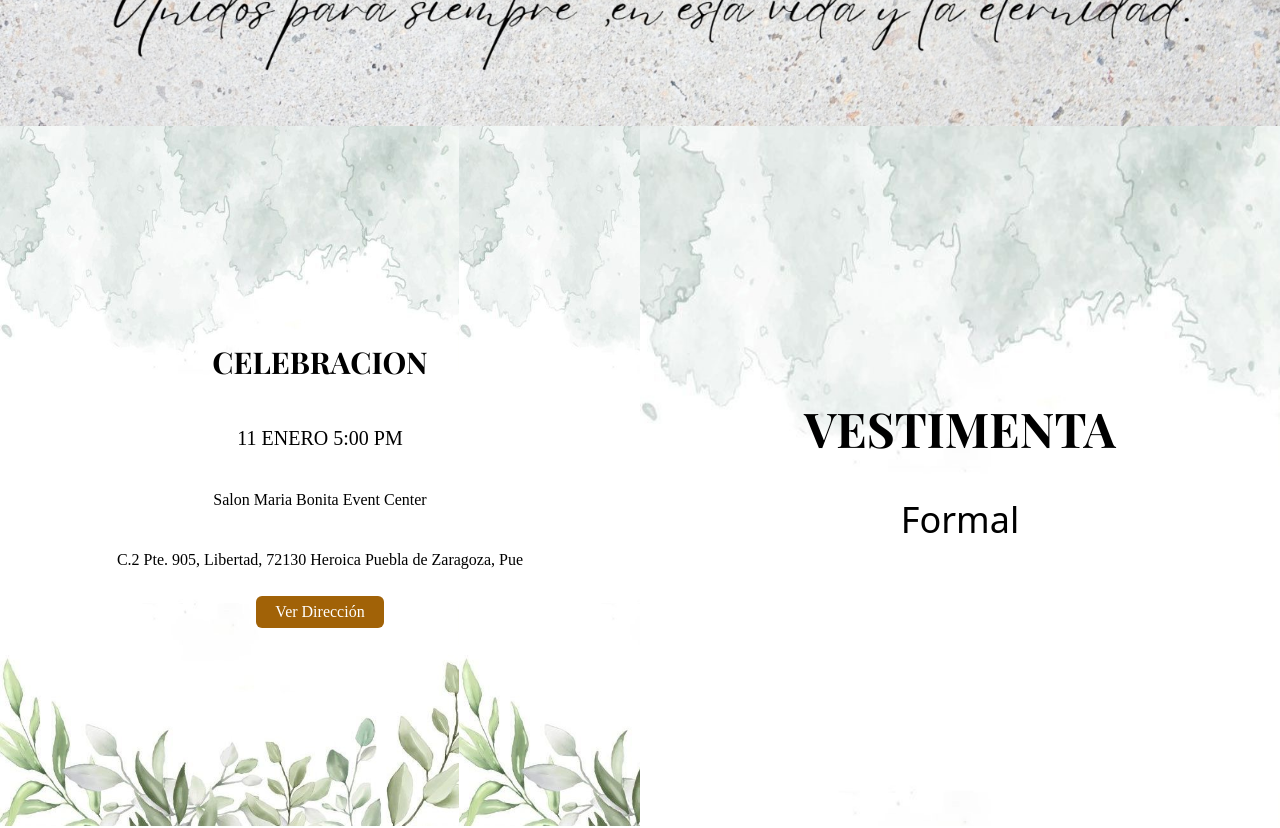
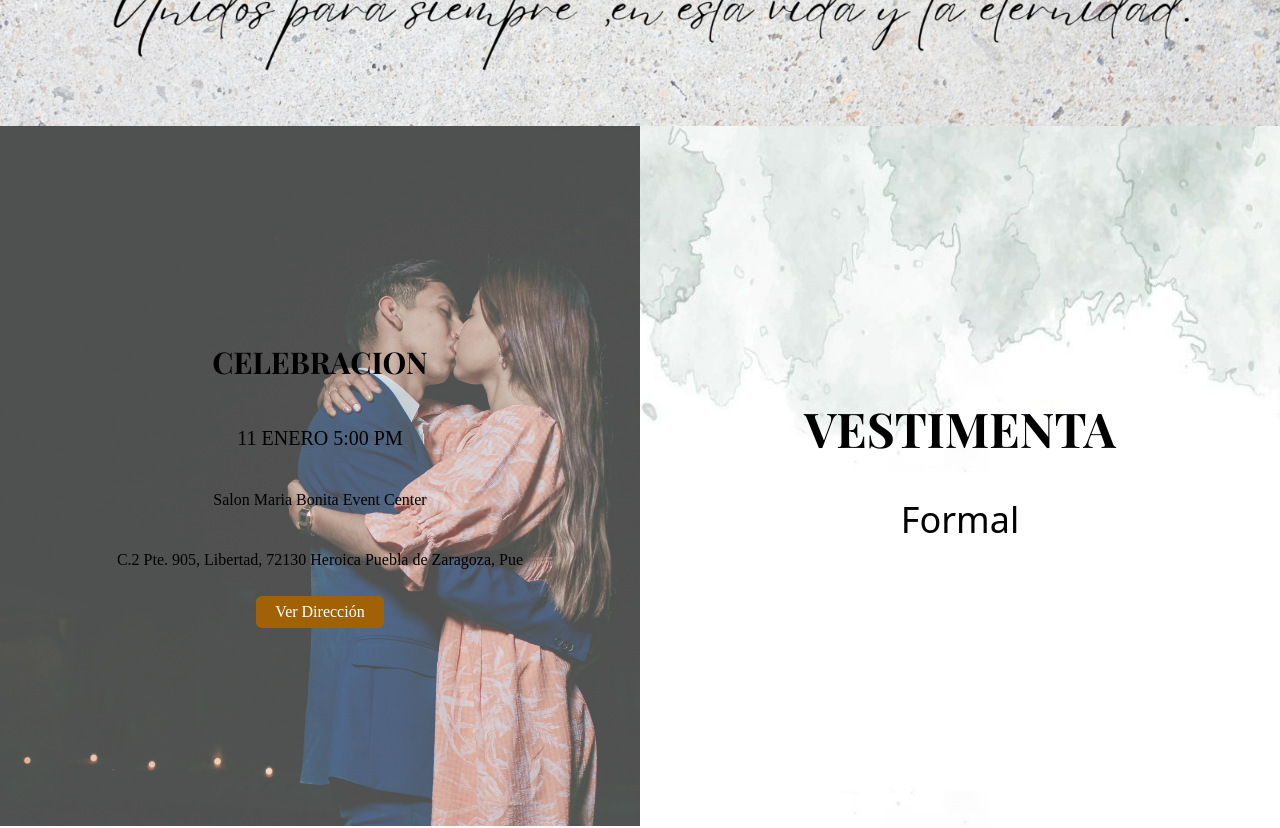
Before and after one commit to patrickespinoza/Boda-Arely-Patrick, a React (Vite) app in the folder Nuestra-Boda/: page / in a window 1280 px wide. Shown: the part 1780-2608 px from the top of the page. Built offline with nearby package versions, Linux system fonts and the light colour scheme; a web font is replaced by a local one.

Commit message:
fondo de nosotro

```diff
--- a/Nuestra-Boda/src/intinerario.jsx
+++ b/Nuestra-Boda/src/intinerario.jsx
@@ -45,7 +45,7 @@ export default function Intinerario() {
         </div>
 
       <div className="grid grid-cols-1 md:grid-cols-2 lg:grid-cols-2  ">
-        <div className="flex flex-col items-center justify-center gap-3 h-96 md:h-96 lg:h-[700px]" style={{ backgroundImage: 'url("/aa.JPG")', backgroundSize:'contain'}}>
+        <div className="flex flex-col items-center justify-center gap-3 h-96 md:h-96 lg:h-[700px]" style={{ backgroundImage: 'url("/nues.png")', backgroundSize:'cover'}}>
           <h1 className="text-2xl sm:text-3xl font-bold p-5 font-playfair">CELEBRACION</h1>
           <p className="text-lg sm:text-xl p-3 font-cursiveDancing">11 ENERO 5:00 PM</p>
           {/* <img className="h-24 w-24 sm:h-28 sm:w-28 p-3" src="/tarta-de-boda.png" alt="imagen del salon" /> */}
```
Also changed, not shown: Nuestra-Boda/public/nues.png (added).
